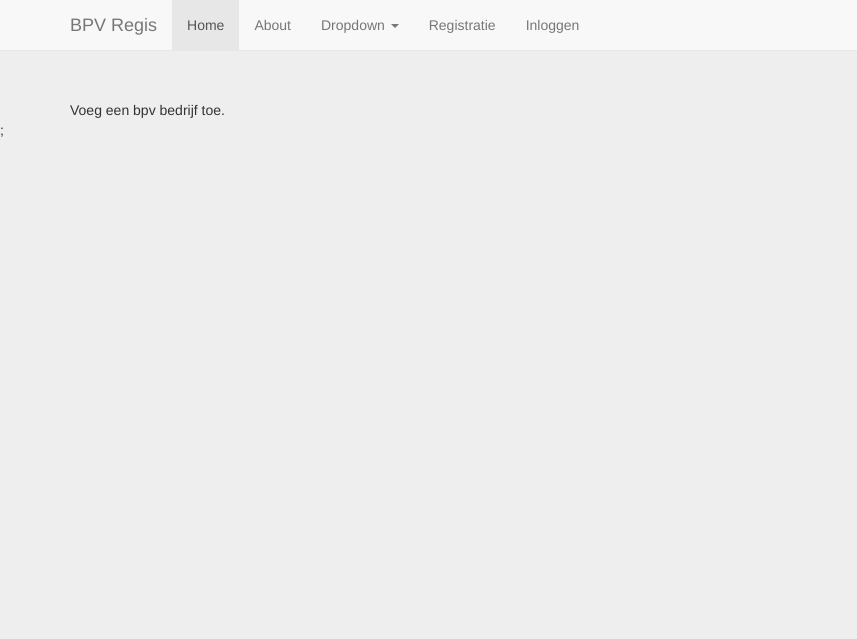
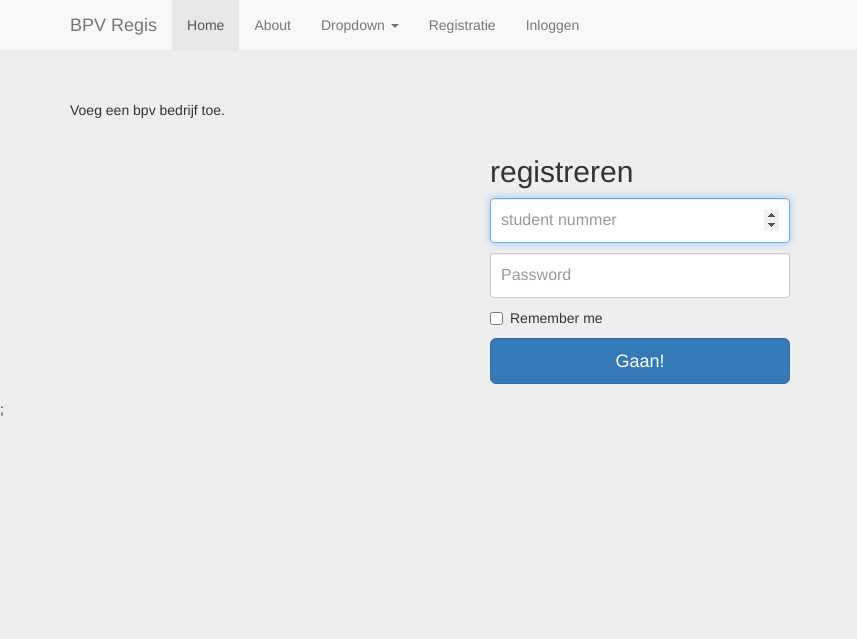
Before and after one commit to rra-am1a-2016/bpv_regis, a PHP site: page /2016-2017/index.php?content=bpv_record in a window 1280 px wide. Shown: the top 639 px of the page, without its empty margins (0-857 px from the left). Run offline with PHP 8.4, Linux system fonts and the light colour scheme.

Commit message:
einde les

```diff
--- a/bpv_record.php
+++ b/bpv_record.php
@@ -1 +1,14 @@
 Voeg een bpv bedrijf toe.
+<form class="form-signin">
+        <h2 class="form-signin-heading">registreren</h2>
+        <label for="inputStdNumber" class="sr-only">Student nummer</label>
+        <input type="number" id="inputStdNumber" class="form-control" placeholder="student nummer" required autofocus>
+        <label for="inputPassword" class="sr-only">Password</label>
+        <input type="password" id="inputPassword" class="form-control" placeholder="Password" autocomplete="new-password" required>
+        <div class="checkbox">
+          <label>
+            <input type="checkbox" value="remember-me"> Remember me
+          </label>
+        </div>
+        <button class="btn btn-lg btn-primary btn-block" type="submit" id="btn_login">Gaan!</button>
+</form>
```
